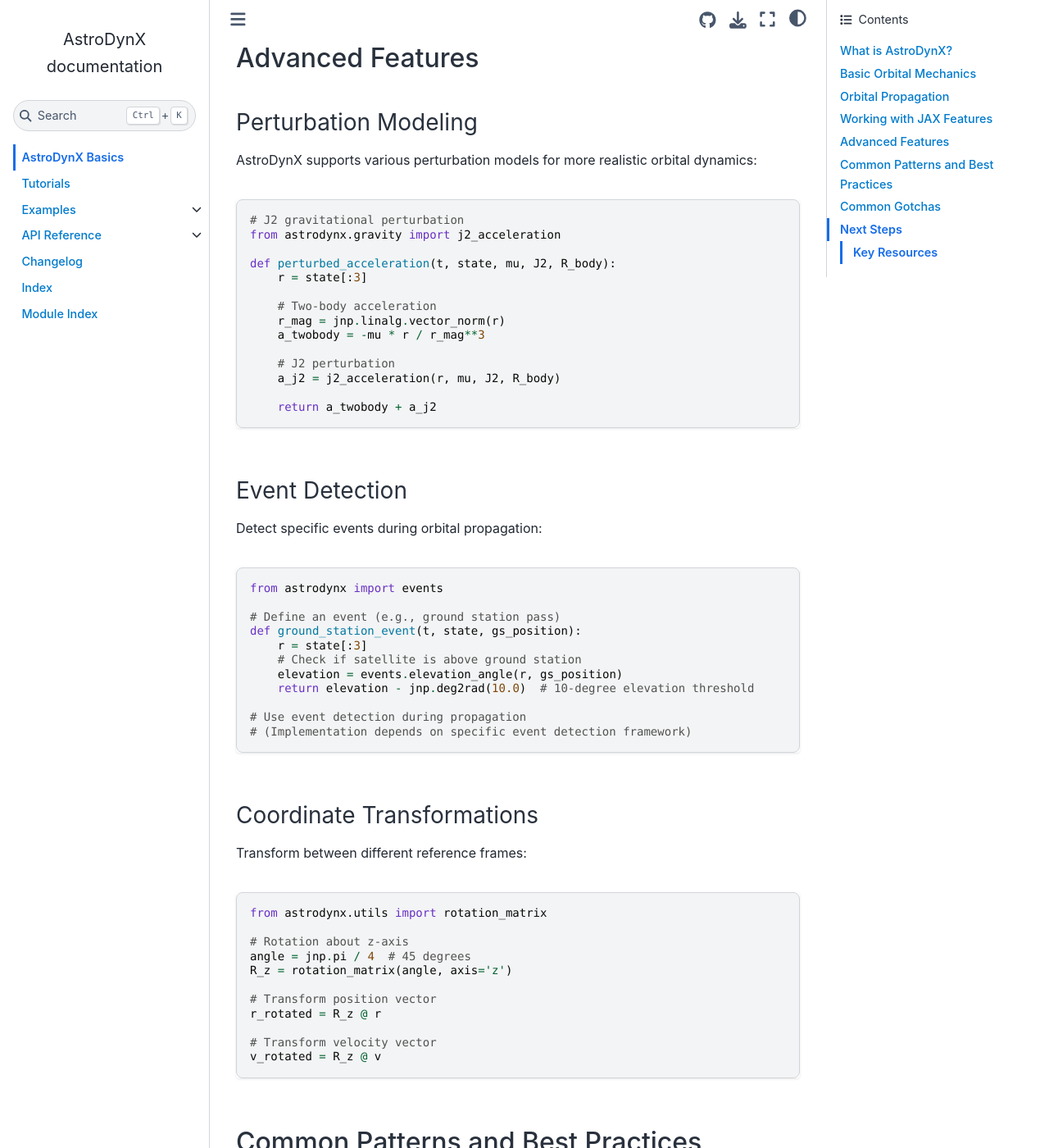
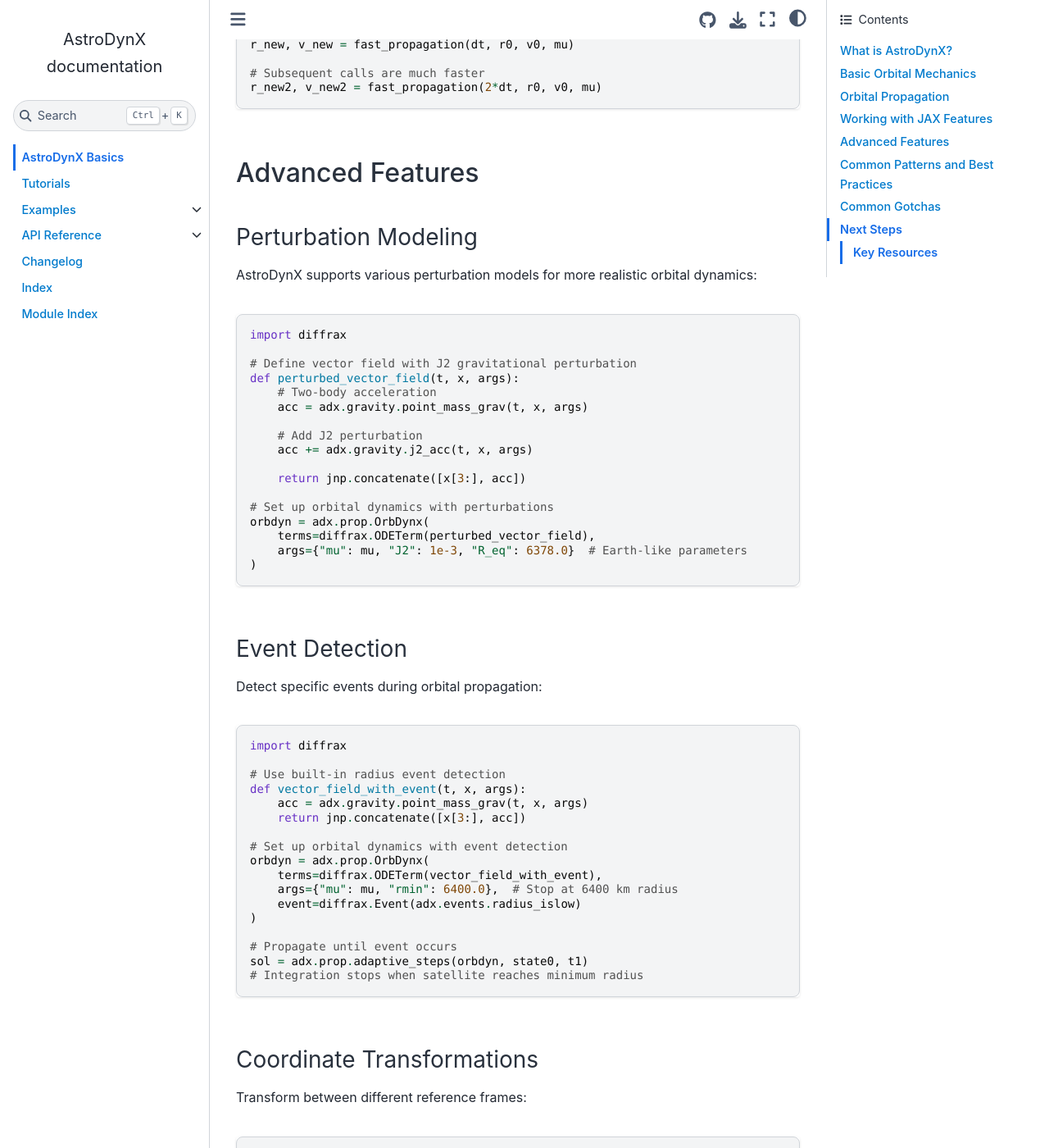
Before and after one commit to pennbay/astrodynx, a Sphinx documentation site: the page built from docs/basics.rst, in a window 1280 px wide and 1400 px high, scrolled down 4397 px. Shown: the whole window at 82% size. Built offline with Sphinx 7.4.7 and the Sphinx Book theme 1.1.4, drawn with Linux system fonts in a browser that asks for light colours; some of the changed text lies outside the part shown.

Commit message:
docs: update index and basic

```diff
--- a/docs/basics.rst
+++ b/docs/basics.rst
@@ -113,18 +113,26 @@ For perturbed motion or when high precision is needed:
 
 .. code-block:: python
 
-   # Define acceleration function (two-body + perturbations)
-   def acceleration(t, state, mu):
-       r = state[:3]
-       r_mag = jnp.linalg.vector_norm(r)
-       return -mu * r / r_mag**3  # Two-body acceleration
+   import diffrax
+
+   # Define vector field function (two-body dynamics)
+   def vector_field(t, x, args):
+       acc = adx.gravity.point_mass_grav(t, x, args)
+       return jnp.concatenate([x[3:], acc])
 
    # Initial state vector [x, y, z, vx, vy, vz]
    state0 = jnp.concatenate([r0, v0])
 
+   # Set up orbital dynamics configuration
+   orbdyn = adx.prop.OrbDynx(
+       terms=diffrax.ODETerm(vector_field),
+       args={"mu": mu}
+   )
+
    # Propagate using Cowell's method
-   t_span = jnp.array([0.0, dt])
-   result = adx.cowell_method(acceleration, state0, t_span, mu)
+   t1 = dt  # final time
+   sol = adx.prop.to_final(orbdyn, state0, t1)
+   final_state = sol.ys[-1]  # final position and velocity
 
 Working with JAX Features
 -------------------------
@@ -210,20 +218,23 @@ AstroDynX supports various perturbation models for more realistic orbital dynami
 
 .. code-block:: python
 
-   # J2 gravitational perturbation
-   from astrodynx.gravity import j2_acceleration
+   import diffrax
 
-   def perturbed_acceleration(t, state, mu, J2, R_body):
-       r = state[:3]
+   # Define vector field with J2 gravitational perturbation
+   def perturbed_vector_field(t, x, args):
+       # Two-body acceleration
+       acc = adx.gravity.point_mass_grav(t, x, args)
 
-       # Two-body acceleration
-       r_mag = jnp.linalg.vector_norm(r)
-       a_twobody = -mu * r / r_mag**3
+       # Add J2 perturbation
+       acc += adx.gravity.j2_acc(t, x, args)
 
-       # J2 perturbation
-       a_j2 = j2_acceleration(r, mu, J2, R_body)
+       return jnp.concatenate([x[3:], acc])
 
-       return a_twobody + a_j2
+   # Set up orbital dynamics with perturbations
+   orbdyn = adx.prop.OrbDynx(
+       terms=diffrax.ODETerm(perturbed_vector_field),
+       args={"mu": mu, "J2": 1e-3, "R_eq": 6378.0}  # Earth-like parameters
+   )
 
 Event Detection
 ~~~~~~~~~~~~~~~
@@ -232,17 +243,23 @@ Detect specific events during orbital propagation:
 
 .. code-block:: python
 
-   from astrodynx import events
+   import diffrax
 
-   # Define an event (e.g., ground station pass)
-   def ground_station_event(t, state, gs_position):
-       r = state[:3]
-       # Check if satellite is above ground station
-       elevation = events.elevation_angle(r, gs_position)
-       return elevation - jnp.deg2rad(10.0)  # 10-degree elevation threshold
+   # Use built-in radius event detection
+   def vector_field_with_event(t, x, args):
+       acc = adx.gravity.point_mass_grav(t, x, args)
+       return jnp.concatenate([x[3:], acc])
 
-   # Use event detection during propagation
-   # (Implementation depends on specific event detection framework)
+   # Set up orbital dynamics with event detection
+   orbdyn = adx.prop.OrbDynx(
+       terms=diffrax.ODETerm(vector_field_with_event),
+       args={"mu": mu, "rmin": 6400.0},  # Stop at 6400 km radius
+       event=diffrax.Event(adx.events.radius_islow)
+   )
+
+   # Propagate until event occurs
+   sol = adx.prop.adaptive_steps(orbdyn, state0, t1)
+   # Integration stops when satellite reaches minimum radius
 
 Coordinate Transformations
 ~~~~~~~~~~~~~~~~~~~~~~~~~~
@@ -251,17 +268,19 @@ Transform between different reference frames:
 
 .. code-block:: python
 
-   from astrodynx.utils import rotation_matrix
-
    # Rotation about z-axis
    angle = jnp.pi / 4  # 45 degrees
-   R_z = rotation_matrix(angle, axis='z')
+   R_z = adx.utils.rotmat3dz(angle)
 
    # Transform position vector
    r_rotated = R_z @ r
 
    # Transform velocity vector
    v_rotated = R_z @ v
+
+   # Other rotation matrices available:
+   R_x = adx.utils.rotmat3dx(angle)  # Rotation about x-axis
+   R_y = adx.utils.rotmat3dy(angle)  # Rotation about y-axis
 
 Common Patterns and Best Practices
 ----------------------------------
--- a/docs/index.rst
+++ b/docs/index.rst
@@ -135,7 +135,7 @@ Quick Start Examples
 
    # Vectorize over multiple orbits
    multiple_a = jnp.array([1.0, 2.0, 3.0])  # multiple semimajor axes
-   periods = jax.vmap(adx.orb_period)(multiple_a, mu)
+   periods = jax.vmap(adx.orb_period, in_axes=(0, None))(multiple_a, mu)
    print(f"Multiple periods: {periods}")
 
    # Automatic differentiation for sensitivity analysis
```
